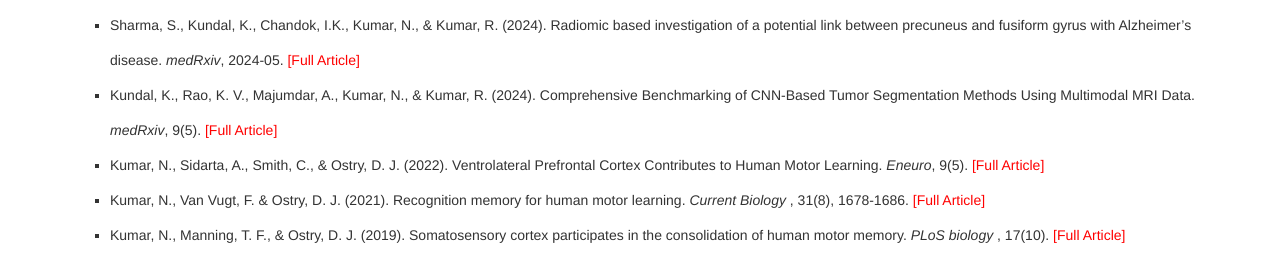
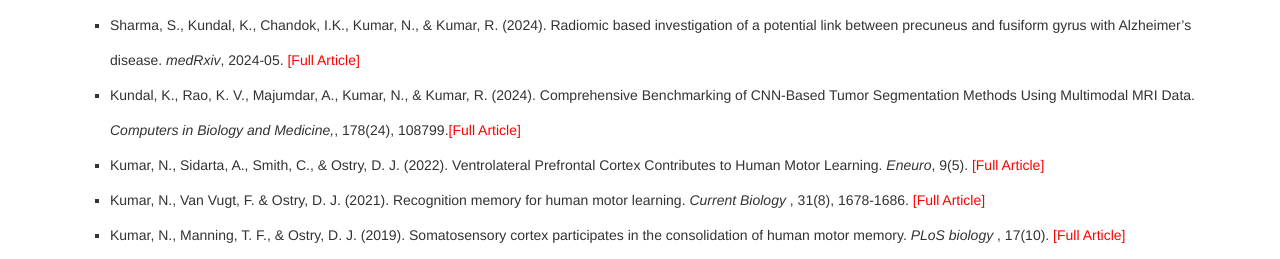
Before and after one commit to neerajiith/plasticity-lab, a plain HTML site: page publications.html in a window 1280 px wide. Shown: the part 525-784 px from the top of the page. Drawn offline with Linux system fonts and the light colour scheme; files that its build step writes are made by us from their sources.

```diff
--- a/publications.html
+++ b/publications.html
@@ -327,7 +327,7 @@
 							Radiomic based investigation of a potential link between precuneus and fusiform gyrus with Alzheimer’s disease. <i>medRxiv</i>, 2024-05. <a href="https://www.medrxiv.org/content/10.1101/2024.05.15.24307407v1" target="_blank" style="color:red;">[Full Article] </a> </li>
 
 						<li> Kundal, K., Rao, K. V., Majumdar, A., Kumar, N., & Kumar, R.  (2024).
-							Comprehensive Benchmarking of CNN-Based Tumor Segmentation Methods Using Multimodal MRI Data. <i>medRxiv</i>, 9(5). <a href="https://www.medrxiv.org/content/10.1101/2024.01.22.24301602v1" target="_blank" style="color:red;">[Full Article] </a> </li>
+							Comprehensive Benchmarking of CNN-Based Tumor Segmentation Methods Using Multimodal MRI Data. <i>Computers in Biology and Medicine,</i>, 178(24), 108799.<a href="https://www.medrxiv.org/content/10.1101/2024.01.22.24301602v1" target="_blank" style="color:red;">[Full Article] </a> </li>
 
 						  <li> Kumar, N., Sidarta, A., Smith, C., & Ostry, D. J. (2022).
 							Ventrolateral Prefrontal Cortex Contributes to Human Motor Learning. <i>Eneuro</i>, 9(5). <a href="https://www.eneuro.org/content/eneuro/9/5/ENEURO.0269-22.2022.full.pdf" target="_blank" style="color:red;">[Full Article] </a> </li>
```
